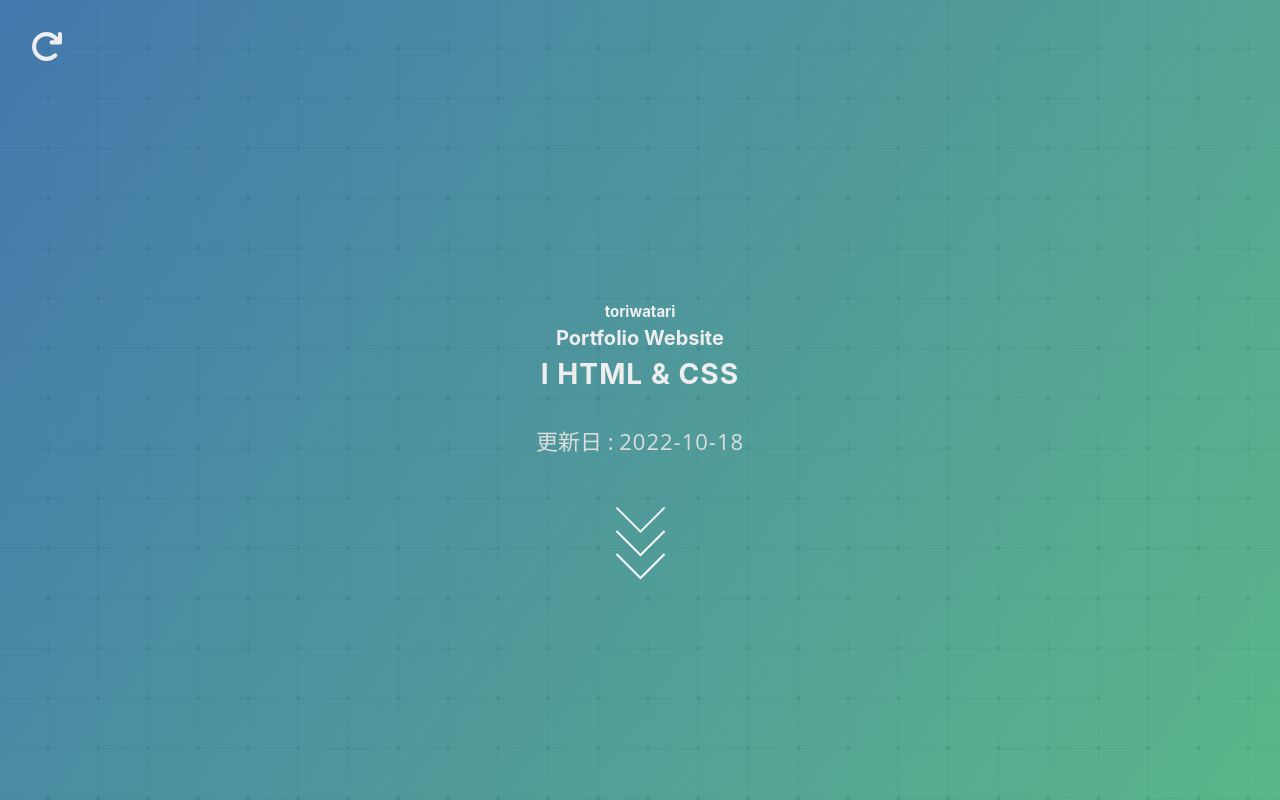
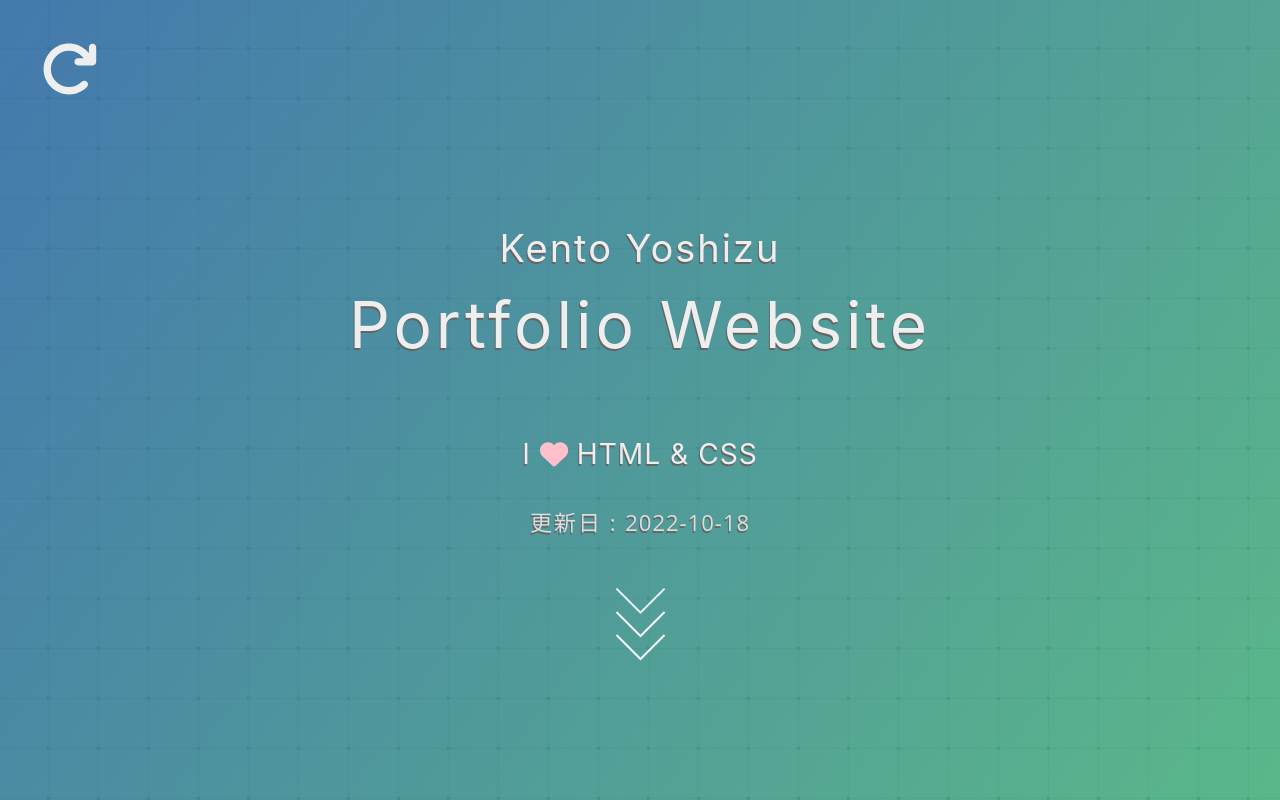
Before and after one commit to kento-yoshidu/PortfolioSite, a Next.js app: page /components/Header in a window 1280 px wide. Built offline with nearby package versions, Linux system fonts and the light colour scheme.

Commit message:
✨ HeaderのCSS修正

```diff
--- a/pages/components/Header.tsx
+++ b/pages/components/Header.tsx
@@ -66,12 +66,13 @@ const Header = () => {
         icon={faRedo}
         className={Styles.button}
         onClick={handleClick}
+        tabIndex={1}
       />
 
       <div className={Styles.wrapper}>
-        <h2 className={Styles.headerSubTitle}>toriwatari</h2>
+        <h2 className={Styles.name}>Kento Yoshizu</h2>
         <h1 className={Styles.headerTitle}>Portfolio Website</h1>
-        <h3 className={Styles.message}>I HTML & CSS</h3>
+        <h3 className={Styles.message}>I <FontAwesomeIcon icon={faHeart} /> HTML & CSS</h3>
         <p className={Styles.text}>更新日 : <time className={Styles.time}>2022-10-18</time></p>
 
         <Link className={Styles.arrowContainer} href="#sec1">
--- a/pages/scss/global.scss
+++ b/pages/scss/global.scss
@@ -1,6 +1,7 @@
 @import "./reset.scss";
 
 html {
+  color: #444;
   font-size: 62.5%;
   font-family:
     -apple-system,
--- a/pages/styles/contribute.module.scss
+++ b/pages/styles/contribute.module.scss
@@ -1,20 +1,37 @@
 .wrapper {
   display: flex;
   justify-content: center;
+  flex-wrap: wrap;
+  margin: 0 auto;
 }
 
-.message {
+@media (max-width: 768px) {
+  .wrapper {
+    width: 95%;
+    justify-content: left;
+    align-items: stretch;
+  }
+}
+
+.count {
   margin: 40px 0 20px;
   color: #444;
   font-size: 2rem;
   text-align: center;
 }
+
+@media (max-width: 768px) {
+  .week {
+    margin-bottom: 3px;
+  }
+}
+
 .box {
   position: relative;
   width: 18px;
   height: 18px;
   border: 1px solid #ddd;
-  border-radius: 2px;
+  border-radius: 4px;
 
   .info {
     padding: 5px 10px;
@@ -38,13 +55,23 @@
   }
 }
 
-.green5 {
-  background-color: rgba(0, 255, 0, 1);
+@media (max-width: 768px) {
+  .box {
+    width: 10px;
+    height: 10px;
+  }
 }
 
+.green5 {
+  background-color: #39d353;
+
+  &:hover {
+    background-color: rgba(0, 255, 0, 0.5);
+  }
+}
 
 .green4 {
-  background-color: rgba(0, 200, 0, 1);
+  background-color: #26a641;
 
   &:hover {
     background-color: rgba(0, 200, 0, 0.5);
@@ -52,7 +79,7 @@
 }
 
 .green3 {
-  background-color: rgba(0, 170, 0, 1);
+  background-color: #006d32;
 
   &:hover {
     background-color: rgba(0, 170, 0, 0.5);
@@ -60,7 +87,7 @@
 }
 
 .green2 {
-  background-color: rgba(0, 110, 0, 0.9);
+  background-color: #0e4429;
 
   &:hover {
     background-color: rgba(0, 110, 0, 0.5);
--- a/pages/styles/contribute.module.scss.d.ts
+++ b/pages/styles/contribute.module.scss.d.ts
@@ -1,5 +1,6 @@
 export type Styles = {
   'box': string;
+  'count': string;
   'green1': string;
   'green2': string;
   'green3': string;
@@ -7,7 +8,6 @@ export type Styles = {
   'green5': string;
   'info': string;
   'none': string;
-  'test': string;
   'wrapper': string;
 };
 
--- a/pages/styles/header.module.scss
+++ b/pages/styles/header.module.scss
@@ -1,8 +1,8 @@
 .button {
   position: absolute;
-  top: 30px;
-  left: 30px;
-  font-size: 3.3rem !important;
+  top: 40px;
+  left: 40px;
+  font-size: 5.8rem !important;
   z-index: 10;
   cursor: pointer;
 }
@@ -26,32 +26,32 @@
   animation-duration: 2s;
 }
 
-.header-title,
-.header-sub-title {
+.headerTitle,
+.name,
+.message,
+.text {
   max-width: 80%;
-  font-weight: 500;
+  font-weight: 400;
   text-shadow: -1px 2px 0 rgba(100, 100, 100, 1);
   text-align: center;
   letter-spacing: 2px;
 }
 
-.header-sub-title {
-  margin-bottom: 20px;
-  font-size: clamp(30px, 4vw, 45px);
+.name {
+  font-size: clamp(2.5rem, 4vw, 3.8rem);
   letter-spacing: 2px;
 }
 
-.header-title {
-  margin-bottom: 30px;
-  font-size: clamp(50px, 5vw, 88px);
+.headerTitle {
+  margin-bottom: 60px;
+  font-size: clamp(5rem, 5vw, 7.5rem);
   letter-spacing: 4px;
 }
 
 .message {
   margin-bottom: 30px;
-  font-size: clamp(27px, 2.2vw, 38px);
+  font-size: clamp(2.5rem, 2.2vw, 3.3rem);
   letter-spacing: 1px;
-  text-align: center;
   transition: 0.2s;
 
   svg {
@@ -63,7 +63,7 @@
   margin-bottom: 20px;
   color: #ddd;
   font-size: 2.2rem;
-  font-weight: 500;
+  font-weight: 400;
 }
 
 .time {
--- a/pages/styles/header.module.scss.d.ts
+++ b/pages/styles/header.module.scss.d.ts
@@ -7,6 +7,7 @@ export type Styles = {
   'headerTitle': string;
   'message': string;
   'mySkill': string;
+  'name': string;
   'sa': string;
   'saUp': string;
   'show': string;
```
Also changed, not shown: pages/index.tsx (+19 -20 lines).
